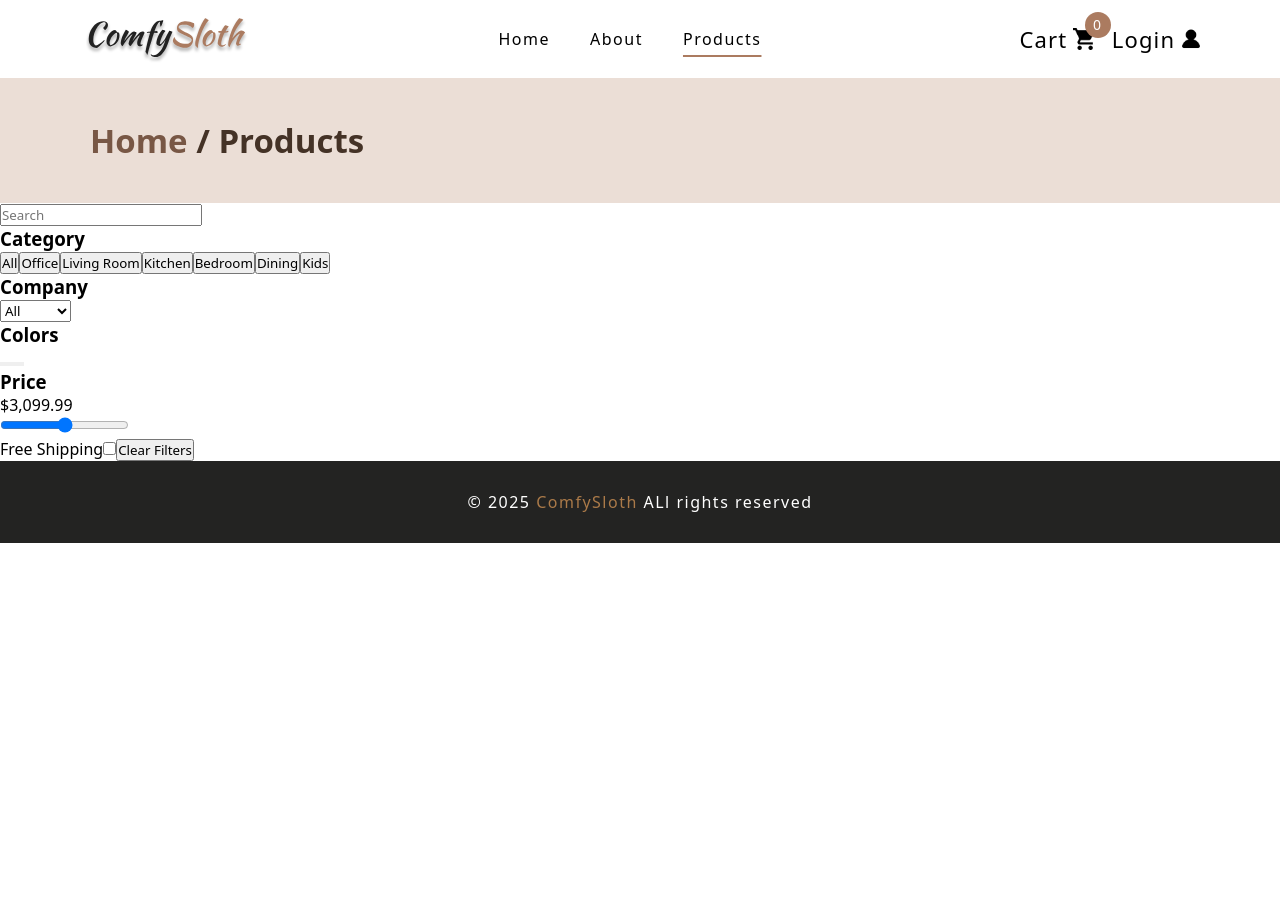
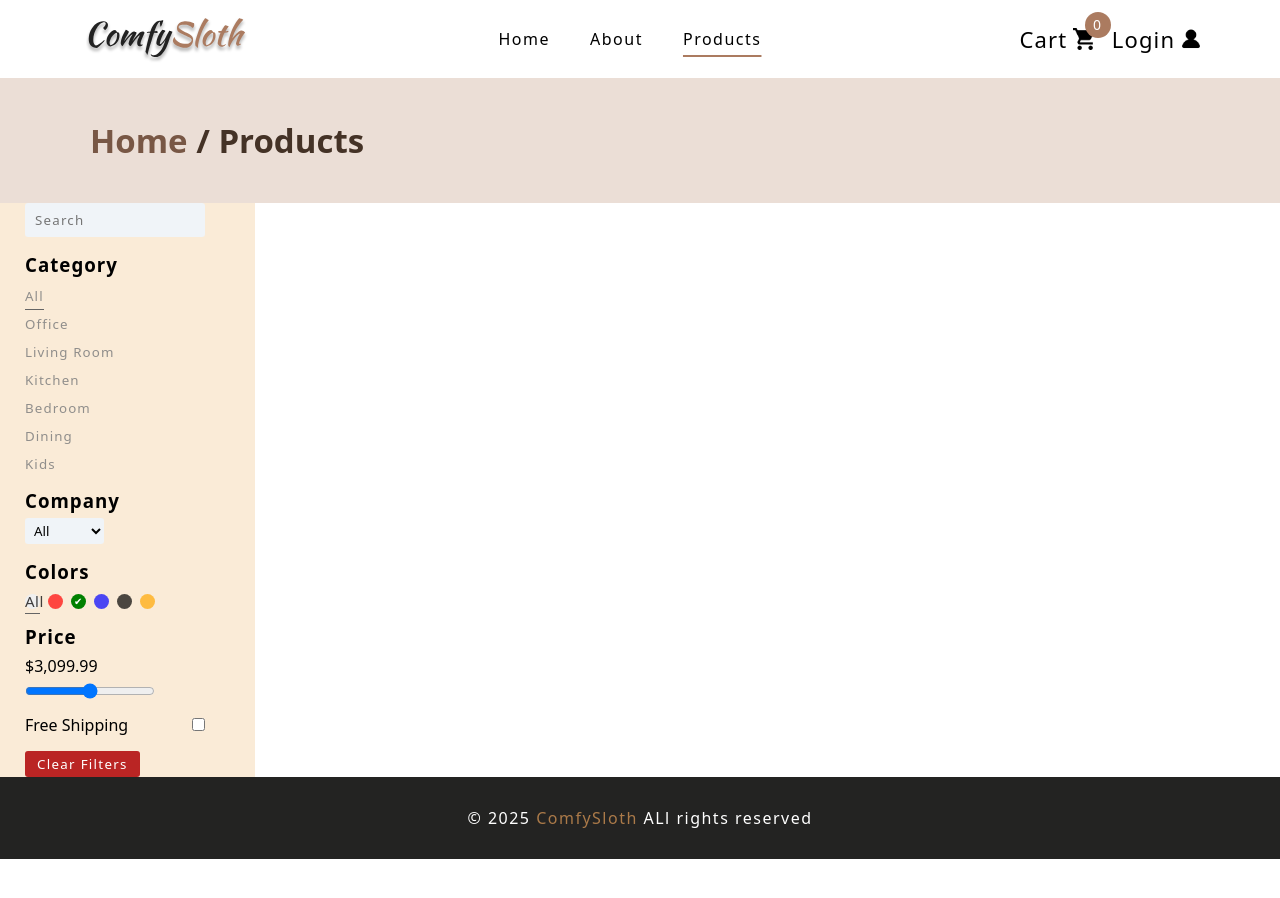
Before and after one commit to Sanjuan1290/ComfySloth, a React (Vite) app: page /products in a window 1280 px wide. Shown: the top 898 px of the page. Built offline with nearby package versions, Linux system fonts and the light colour scheme.

Commit message:
style filtered section

```diff
--- a/src/components/ProductsComponents/FilteredSection.jsx
+++ b/src/components/ProductsComponents/FilteredSection.jsx
@@ -4,11 +4,11 @@ export default function FilteredSection(){
 
     return(
         <section className="filter_Section">
-            <input type="text" placeholder="Search"/>
+            <input type="text" placeholder="Search" className="filterSearch"/>
 
             <section className="category">
                 <h3>Category</h3>
-                <button className="categoryAllBtn">All</button>
+                <button className="categoryAllBtn categoryActive">All</button>
                 <button className="OfficeBtn">Office</button>
                 <button className="LivingRoomBtn">Living Room</button>
                 <button className="KitchenBtn">Kitchen</button>
@@ -20,7 +20,7 @@ export default function FilteredSection(){
             <section className="company">
                 <h3>Company</h3>
 
-                <select name="company" id="company">
+                <select name="companySelect" id="companySelect">
                     <option value="All">All</option>
                     <option value="Marcos">Marcos</option>
                     <option value="Liddy">Liddy</option>
@@ -33,9 +33,9 @@ export default function FilteredSection(){
                 <h3>Colors</h3>
 
                 <div>
-                    <button className="colorsAllBtn"></button>
+                    <button className="colorsAllBtn colorsActive">All</button>
                     <button className="red"></button>
-                    <button className="green"></button>
+                    <button className="green primaryColorActive"></button>
                     <button className="blue"></button>
                     <button className="black"></button>
                     <button className="yellow"></button>
--- /dev/null
+++ b/src/componentsStyle/ProductsStyle/FilteredStyle.css
@@ -0,0 +1,183 @@
+
+
+.filter_Section{
+    display: flex;
+    flex-direction: column;
+    gap: 15px;
+
+    padding: 0 50px 0 25px;
+    max-width: fit-content;
+    background-color: antiquewhite;
+}
+.filter_Section  h3{
+    letter-spacing: 1px;
+}
+
+
+.filterSearch{
+    padding: 8px 10px;
+    max-width: 160px;
+    border-radius: 3px;
+    border: none;
+    letter-spacing: 1px;
+    background-color: rgb(240,244,248);
+}
+.filterSearch::placeholder{
+    letter-spacing: 1.2px;
+    font-weight: 500;
+}
+
+
+.category{
+    display: flex;
+    flex-direction: column;
+    gap: 10px;
+}
+.category > button{
+    position: relative;
+    background-color: transparent;
+    border: none;
+
+    cursor: pointer;
+    max-width: fit-content;
+    letter-spacing: 1.1px;
+    font-weight: 500;
+    color: rgba(129, 129, 129, 0.878);
+}
+.category > button:hover{
+    color: rgb(101, 101, 101);
+}
+.categoryActive::after{
+    position: absolute;
+    content: '';
+    background-color: rgb(101, 101, 101);
+    width: 100%;
+    height: 1px;
+    bottom: -5px;
+    left: 0;
+}
+
+
+.company > select{
+    background-color: rgb(240,244,248);
+    border: none;
+    outline: none;
+    cursor: pointer;
+    padding: 3px 5px;
+    border-radius: 3px;
+    margin-top: 5px;
+}
+
+
+.colors{
+    display: flex;
+    flex-direction: column;
+    gap: 10px;
+}
+
+
+.colors > div{
+    display: flex;
+    align-items: center;
+    gap: 8px;
+}
+
+.colorsAllBtn{
+    font-size: 15px;
+    line-height: 15px;
+    letter-spacing: .5px;
+
+}
+
+.colorsActive{
+    color: rgba(37, 36, 36, 0.878);
+}
+.colorsActive::after{
+    position: absolute;
+    content: '';
+    background-color: rgb(101, 101, 101);
+
+    width: 100%;
+    height: 1px;
+    bottom: -5px;
+    left: 0;
+}
+
+
+
+.colors > div > button{
+    position: relative;
+    border: none;
+    border-radius: 100%;
+    width: 15px;
+    height: 15px;
+    cursor: pointer;
+}
+.colors > div > .red{
+    background-color: red;
+    opacity: .7;
+}
+.colors > div > .green{
+    background-color: green;
+    opacity: .7;
+}
+.colors > div > .blue{
+    background-color: blue;
+    opacity: .7;
+}
+.colors > div > .black{
+    background-color: black;
+    opacity: .7;
+}
+.colors > div > .yellow{
+    background-color: rgb(255, 166, 0);
+    opacity: .7;
+}
+
+
+.colors > div > .primaryColorActive{
+    opacity: 1;
+}
+.colors > div > .primaryColorActive::after{
+    position: absolute;
+    content: '✔';
+    color: white;
+    font-size: 10px;
+    bottom: 1px;
+    left: 3px;
+}
+
+
+.price{
+    display: flex;
+    flex-direction: column;
+    gap: 6px;
+}
+.price > input{
+    width: 130px;
+}
+
+.freeShipping{
+    display: flex;
+    align-items: center;
+    justify-content: space-between;
+    cursor: pointer;
+}
+.freeShipping > input{
+    cursor: pointer;
+}
+
+.clearFilterBtn{
+    background-color: rgb(186,37,36);
+    color: white;
+    letter-spacing: 1.3px;
+    font-weight: 500;
+    border: none;
+    border-radius: 3px;
+    width: fit-content;
+    padding: 4px 12px;
+    cursor: pointer;
+}
+.clearFilterBtn:hover{
+    opacity: .9;
+}
--- a/src/style.css
+++ b/src/style.css
@@ -1,12 +1,15 @@
 @import url('./componentsStyle/header.css');
 @import url('./componentsStyle/footer.css');
+
 @import url('./componentsStyle/HomeStyle/shopNowStyle.css');
 @import url('./componentsStyle/HomeStyle/featuredStyle.css');
 @import url('./componentsStyle/HomeStyle/customStyle.css');
 @import url('./componentsStyle/HomeStyle/newsLetter.css');
+
 @import url('./componentsStyle/aboutStyle.css');
 @import url('./componentsStyle/headerNav.css');
 
+@import url('./componentsStyle/ProductsStyle/FilteredStyle.css');
 *{
     padding: 0;
     margin: 0;
```
